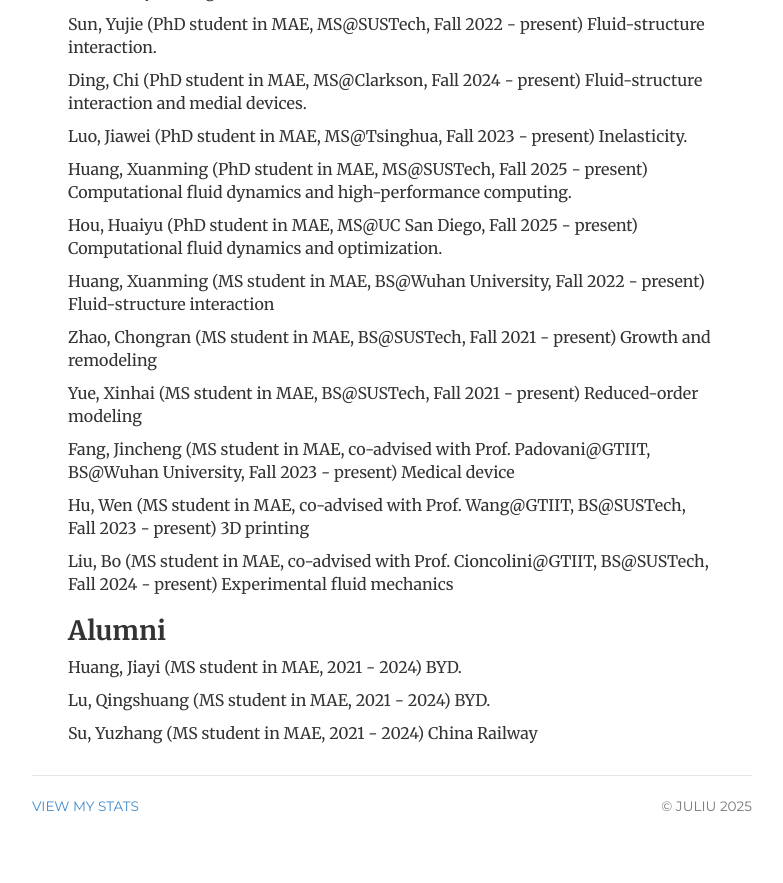
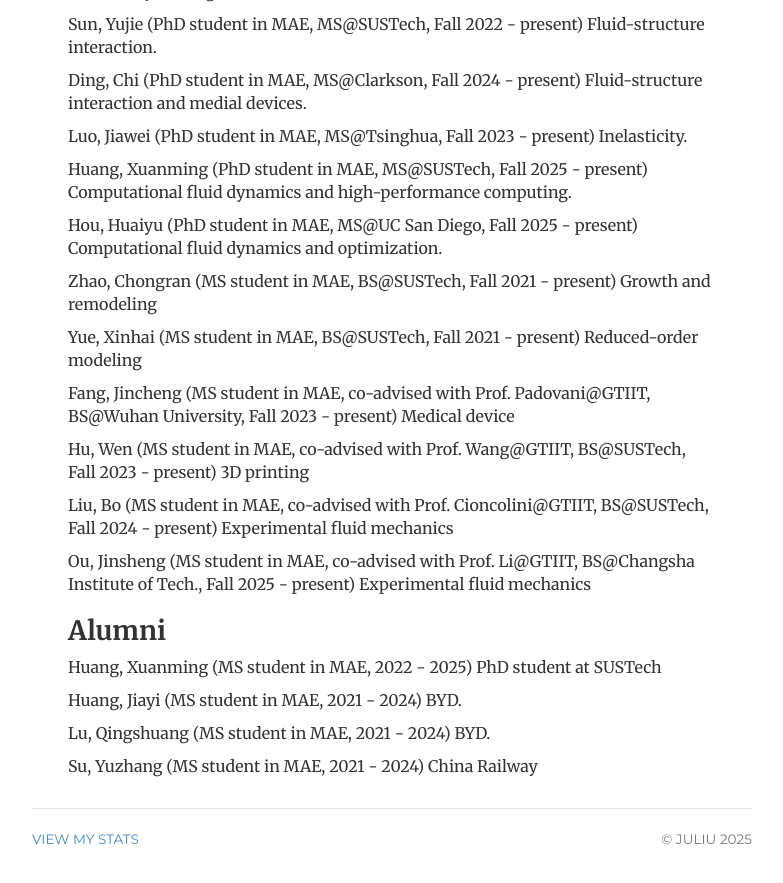
Before and after one commit to ju-liu/ju-liu.github.io, a Jekyll site: the page built from about/index.html, in a window 1280 px wide and 900 px high, scrolled down 1492 px. Shown: the top 883 px of the window, without its empty margins (248-1031 px from the left). Built offline with Jekyll 4.4.1, drawn with Linux system fonts in a browser that asks for light colours; nearby versions of some CDN libraries; library files that are not in the unit come from our copies; comment, search, counter and statistics services are not loaded.

Commit message:
Remove Huang, Xuanming from current students list

```diff
--- a/about/index.html
+++ b/about/index.html
@@ -58,8 +58,6 @@ description: Dr. Ju Liu
 
   <p>Hou, Huaiyu (PhD student in MAE, MS@UC San Diego, Fall 2025 - present) Computational fluid dynamics and optimization.</p>
 
-  <p>Huang, Xuanming (MS student in MAE, BS@Wuhan University, Fall 2022 - present) Fluid-structure interaction</p>
-
   <p>Zhao, Chongran (MS student in MAE, BS@SUSTech, Fall 2021 - present) Growth and remodeling</p>
 
   <p>Yue, Xinhai (MS student in MAE, BS@SUSTech, Fall 2021 - present) Reduced-order modeling</p>
@@ -70,7 +68,11 @@ description: Dr. Ju Liu
 
   <p>Liu, Bo (MS student in MAE, co-advised with Prof. Cioncolini@GTIIT, BS@SUSTech, Fall 2024 - present) Experimental fluid mechanics</p>
 
+  <p>Ou, Jinsheng (MS student in MAE, co-advised with Prof. Li@GTIIT, BS@Changsha Institute of Tech., Fall 2025 - present) Experimental fluid mechanics</p>
+
   <h2>Alumni</h2>
+  <p>Huang, Xuanming (MS student in MAE, 2022 - 2025) PhD student at SUSTech</p>
+
   <p>Huang, Jiayi (MS student in MAE, 2021 - 2024) BYD.</p>
 
   <p>Lu, Qingshuang (MS student in MAE, 2021 - 2024) BYD.</p>
```
